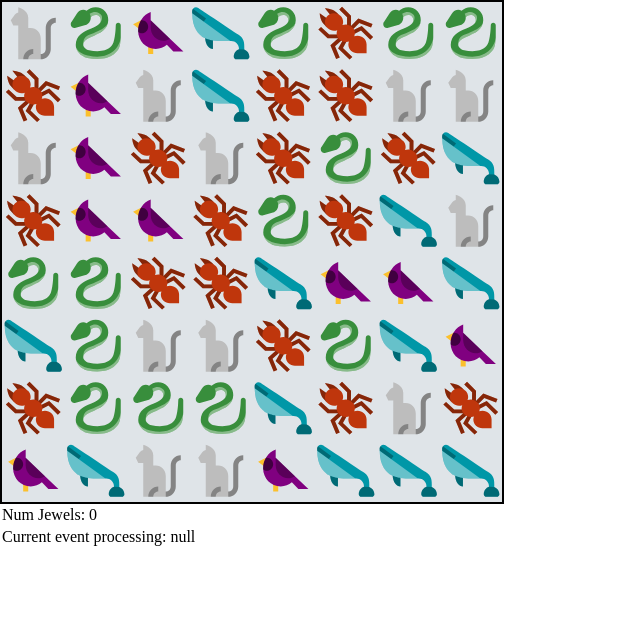
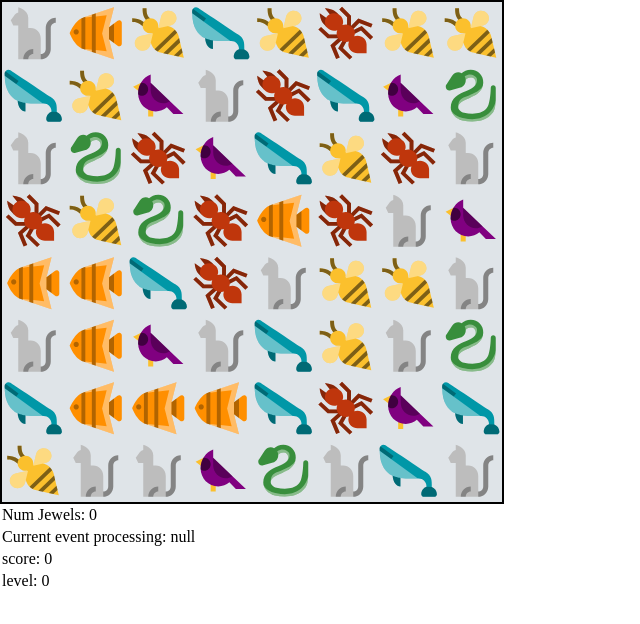
Before and after one commit to drsandy33/twistgame, a React (Vite) app: page / in a window 1280 px wide. Shown: the top 624 px of the page, without its empty margins (0-640 px from the left). Built offline with nearby package versions, Linux system fonts and the light colour scheme.

Commit message:
bats won't match, occurence depends on level, bug with too many matches?

```diff
--- a/src/App.tsx
+++ b/src/App.tsx
@@ -27,6 +27,7 @@ export const imageManager = new ImageManager();
 function App() {
   const [loading, setLoading] = useState(true);
   const [numJewels, setNumJewels] = useState(0);
+  const [numJewelsRemoved, setNumJewelsRemoved] = useState(0);
   const [currentlyProcessingEventType, setCurrentlyProcessingEventType] =
     useState<null | GameEventType>(null);
   const animationFrameRef = useRef<number>(null);
@@ -64,6 +65,7 @@ function App() {
     grid.markMatchedJewels(matches);
 
     grid.numJewelsSetter = setNumJewels;
+    grid.numJewelsRemovedSetter = setNumJewelsRemoved;
     grid.currentlyProcessingGameEventTypeSetter =
       setCurrentlyProcessingEventType;
 
@@ -95,6 +97,8 @@ function App() {
           ? GAME_EVENT_TYPE_STRINGS[currentlyProcessingEventType]
           : "null"}
       </div>
+      <div style={{ padding: "2px" }}>score: {numJewelsRemoved}</div>
+      <div style={{ padding: "2px" }}>level: {grid.getCurrentLevel()}</div>
     </div>
   );
 }
--- a/src/app-consts.ts
+++ b/src/app-consts.ts
@@ -1,3 +1,5 @@
+import { JewelType } from "./jewel/jewel-consts";
+
 export const GRID_PIXEL_DIMENSIONS = { WIDTH: 500, HEIGHT: 500 };
 export const GRID_CELL_DIMENSIONS = { ROWS: 8, COLUMNS: 8 };
 export const SELECT_GRID_SIZE = {
@@ -12,3 +14,12 @@ export const ROTATION_ANIMATION_DURATION = 150;
 export const FADEOUT_ANIMATION_DURATION = 250;
 export const FALLING_ANIMATION_DURATION = 700;
 export const MINIMUM_MATCH_LENGTH = 3;
+export const JEWEL_TYPE_CHANCES_BY_LEVEL: Record<JewelType, number> = {
+  [JewelType.Normal]: 0,
+  [JewelType.Fire]: 0,
+  [JewelType.Lightening]: 0,
+  [JewelType.Counting]: 0,
+  [JewelType.Rock]: 0.05,
+  [JewelType.Locked]: 0,
+  [JewelType.Markedlocked]: 0,
+};
--- a/src/game-event-manager/column-refills.ts
+++ b/src/game-event-manager/column-refills.ts
@@ -17,7 +17,8 @@ export class ColumnRefillsGameEvent extends GameEvent {
     const replacements = gridRefiller.createReplacements();
 
     grid.getColumns().forEach((column, i) => {
-      if (!replacements) return;
+      if (replacements.length === 0)
+        throw new Error("expected replacements not found");
       const replacementColumn = replacements[i];
       if (replacementColumn === undefined)
         throw new Error("replacement column not found");
--- a/src/game-event-manager/jewel-removals.ts
+++ b/src/game-event-manager/jewel-removals.ts
@@ -18,6 +18,7 @@ export class JewelRemovalsGameEvent extends GameEvent {
   }
 
   start(): void {
+    this.isComplete = true;
     const matches = matchChecker.checkForMatches();
     grid.markMatchedJewels(matches);
 
@@ -34,6 +35,7 @@ export class JewelRemovalsGameEvent extends GameEvent {
         match.jewelPositions.forEach((jewelPosition) => {
           const jewel = grid.getJewelAtPosition(jewelPosition);
           this.animationRegistry.register(jewelPosition);
+          this.isComplete = false;
           jewel.fadeoutAnimation = new FadeoutAnimation(jewel, () => {
             this.animationRegistry.unregister(jewelPosition);
             if (this.animationRegistry.isEmpty()) this.isComplete = true;
@@ -59,6 +61,7 @@ export class JewelRemovalsGameEvent extends GameEvent {
             return console.log("fire jewel skipped"); // skip the fire jewel
 
           this.animationRegistry.register(jewelPosition);
+          this.isComplete = false;
           currentJewel.coalescingAnimation = new TranslationAnimation(
             cloneDeep(currentJewel.pixelPosition),
             cloneDeep(newFireJewel.pixelPosition),
@@ -106,6 +109,7 @@ export class JewelRemovalsGameEvent extends GameEvent {
   }
 
   onComplete(): void {
+    grid.updateScore(this.numJewelsMarkedForRemoval);
     if (this.numJewelsMarkedForRemoval > 0)
       gameEventManager.addEvent(new ColumnRefillsGameEvent());
   }
--- a/src/grid-refiller.ts
+++ b/src/grid-refiller.ts
@@ -18,7 +18,7 @@ export class GridRefiller {
     const replacementColumn: Jewel[] = [];
     for (let i = 0; i < size; i = i + 1) {
       const pixelPosition = getJewelPixelPosition(size * -1 + i, columnIndex);
-      const jewel = createJewel(0, pixelPosition);
+      const jewel = createJewel(this.grid.getCurrentLevel(), pixelPosition);
       replacementColumn.push(jewel);
     }
     return replacementColumn;
--- a/src/grid.ts
+++ b/src/grid.ts
@@ -3,6 +3,7 @@ import {
   GRID_CELL_DIMENSIONS,
   GRID_PIXEL_DIMENSIONS,
   JEWEL_DIAMETER,
+  JEWEL_TYPE_CHANCES_BY_LEVEL,
 } from "./app-consts";
 
 import { Jewel } from "./jewel";
@@ -21,6 +22,8 @@ export class Grid {
   cellDimensions: Dimensions;
   explosionPositions: Point[] = [];
   numJewelsSetter: React.Dispatch<SetStateAction<number>> | null = null;
+  numJewelsRemovedSetter: React.Dispatch<SetStateAction<number>> | null = null;
+  numJewelsRemoved: number = 0;
   currentlyProcessingGameEventTypeSetter: React.Dispatch<
     SetStateAction<GameEventType | null>
   > | null = null;
@@ -39,6 +42,29 @@ export class Grid {
       height: GRID_PIXEL_DIMENSIONS.HEIGHT,
     };
   }
+  updateScore(update: number) {
+    this.numJewelsRemoved += update;
+    if (this.numJewelsRemovedSetter !== null)
+      this.numJewelsRemovedSetter(this.numJewelsRemoved);
+  }
+  getCurrentLevel() {
+    // Define the base points required for the first level
+    const basePoints = 10;
+    // Define the growth factor for the geometric progression
+    const growthFactor = 2;
+
+    // Calculate the level based on the points
+    let level = 0;
+    let requiredPoints = basePoints;
+
+    while (this.numJewelsRemoved >= requiredPoints) {
+      level++;
+      requiredPoints *= growthFactor; // Increase the required points geometrically
+    }
+
+    return level;
+  }
+
   makeGrid(numRows: number, numColumns: number) {
     const rows: Jewel[][] = [];
     for (let i = 0; i < numRows; i = i + 1) {
@@ -151,11 +177,19 @@ export class Grid {
     row[position.x] = jewel;
   }
 }
-export function createJewel(_level: number, pixelPosition: Point) {
-  const allColors = iterateNumericEnum(JewelColor);
-  const randColor = chooseRandomFromArray(allColors);
-
-  return new Jewel(randColor, JewelType.Normal, 0, pixelPosition);
+export function createJewel(level: number, pixelPosition: Point) {
+  const random = Math.random();
+  const chanceOfRock = JEWEL_TYPE_CHANCES_BY_LEVEL[JewelType.Rock] * level;
+  const isRock = random < chanceOfRock;
+  if (isRock)
+    return new Jewel(JewelColor.Rock, JewelType.Rock, 0, pixelPosition);
+  else {
+    const allColors = iterateNumericEnum(JewelColor).filter(
+      (jewelColor) => jewelColor !== JewelColor.Rock
+    );
+    const randColor = chooseRandomFromArray(allColors);
+    return new Jewel(randColor, JewelType.Normal, 0, pixelPosition);
+  }
 }
 export function getJewelPixelPosition(row: number, column: number) {
   const rowHeight = GRID_PIXEL_DIMENSIONS.HEIGHT / GRID_CELL_DIMENSIONS.ROWS;
--- a/src/jewel/jewel-consts.ts
+++ b/src/jewel/jewel-consts.ts
@@ -11,11 +11,11 @@ export enum JewelColor {
   Red,
   Blue,
   White,
-  // Rock,
+  Rock,
   Purple,
   Green,
-  // Yellow,
-  // Orange,
+  Yellow,
+  Orange,
 }
 // const JEWEL_COLOR_STRINGS: Record<JewelColor, string> = {
 //   [JewelColor.Red]: "#BE252A",
@@ -31,11 +31,11 @@ export const JEWEL_COLOR_URLS: Record<JewelColor, string> = {
   [JewelColor.Red]: "/animals/red.svg",
   [JewelColor.Blue]: "/animals/blue.svg",
   [JewelColor.White]: "/animals/white.svg",
-  // [JewelColor.Rock]: "/animals/rock.svg",
+  [JewelColor.Rock]: "/animals/rock.svg",
   [JewelColor.Purple]: "/animals/purple.svg",
   [JewelColor.Green]: "/animals/green.svg",
-  // [JewelColor.Yellow]: "/animals/yellow.svg",
-  // [JewelColor.Orange]: "/animals/orange.svg",
+  [JewelColor.Yellow]: "/animals/yellow.svg",
+  [JewelColor.Orange]: "/animals/orange.svg",
 };
 export const JEWEL_TYPE_INDICATOR_URLS: Partial<Record<JewelType, string>> = {
   [JewelType.Fire]: "/jewel-type-indicator/fire.svg",
--- a/src/match-checker.ts
+++ b/src/match-checker.ts
@@ -3,7 +3,7 @@ import { MINIMUM_MATCH_LENGTH } from "./app-consts";
 import { Grid } from "./grid";
 import { Jewel } from "./jewel";
 import { Point } from "./jewel-quartet";
-import { JewelColor } from "./jewel/jewel-consts";
+import { JewelColor, JewelType } from "./jewel/jewel-consts";
 
 enum Axis {
   Row,
@@ -73,7 +73,10 @@ export class MatchChecker {
         const y = axisType === Axis.Row ? listIndex : jewelIndex;
         const position = new Point(x, y);
 
-        if (currentMatchCandidate.jewelColor === null) {
+        if (
+          currentMatchCandidate.jewelColor === null &&
+          jewel.jewelType !== JewelType.Rock
+        ) {
           currentMatchCandidate.jewelColor = jewel.jewelColor;
         }
         if (
@@ -93,10 +96,12 @@ export class MatchChecker {
           if (currentMatchCandidate.isMatch()) {
             matches.push(new Match(currentMatchCandidate.jewelPositions));
           }
-          currentMatchCandidate = new MatchCandidate(
-            position,
-            jewel.jewelColor
-          );
+          if (jewel.jewelType !== JewelType.Rock)
+            currentMatchCandidate = new MatchCandidate(
+              position,
+              jewel.jewelColor
+            );
+          else currentMatchCandidate = new MatchCandidate();
         }
       });
     });
```
